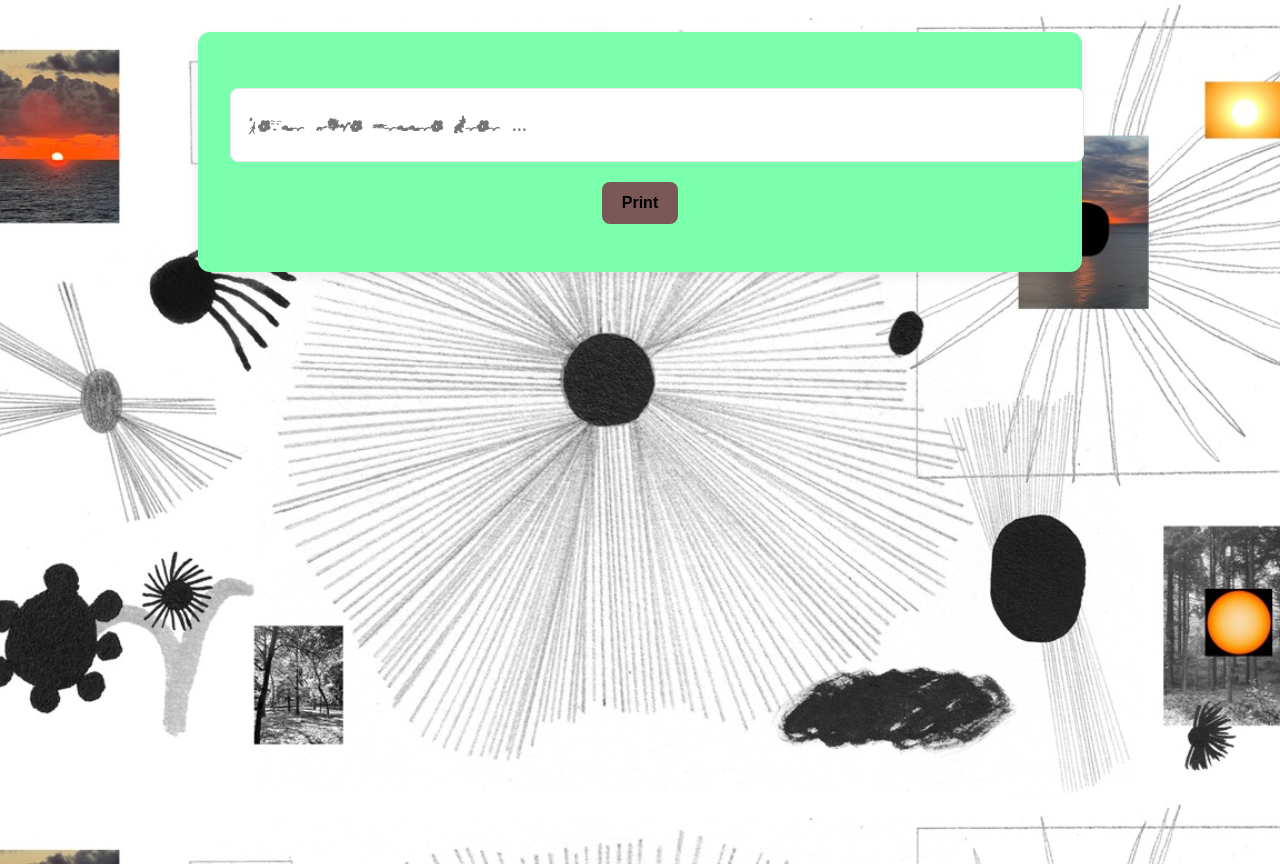
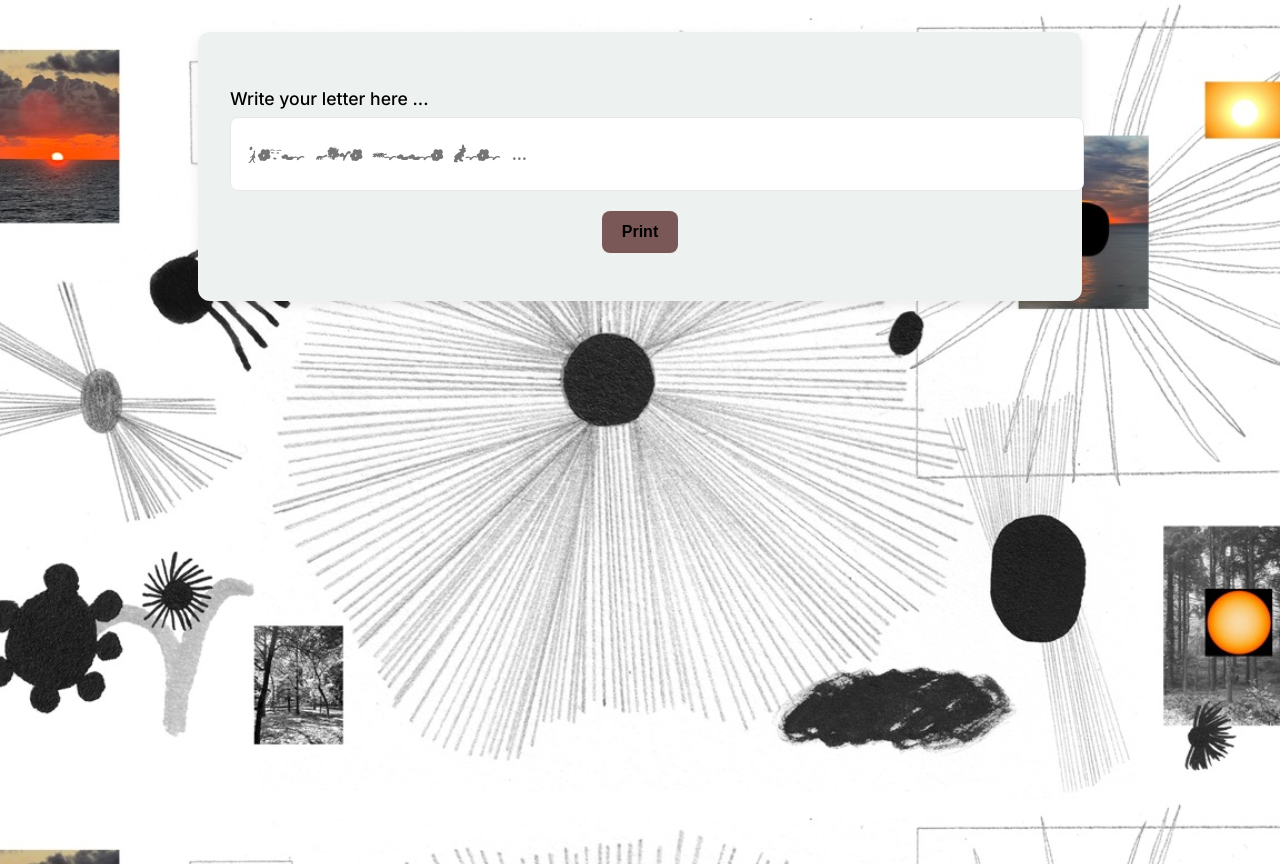
Before and after one commit to joakimhusmo/receipt-site, a website: page web/index.html in a window 1280 px wide. Drawn offline with Linux system fonts and the light colour scheme.

Commit message:
Add adjustments to input label & input background-color in HTML and CSS

```diff
--- a/web/index.html
+++ b/web/index.html
@@ -15,7 +15,7 @@
   <div class="container">
     <h1></h1>
 
-    <label for="msg"></label>
+    <label for="msg">Write your letter here ...</label>
     <input id="msg" type="text" placeholder="Write your letter here …" />
 
     <button id="btnCustom">Print</button>
--- a/web/style.css
+++ b/web/style.css
@@ -26,7 +26,7 @@ body {
 
 /* Card */
 .container {
-  background: #7affad;
+  background: #edf1ef;
   width: 100%;
   max-width: 820px;
   padding: 2rem;
```
